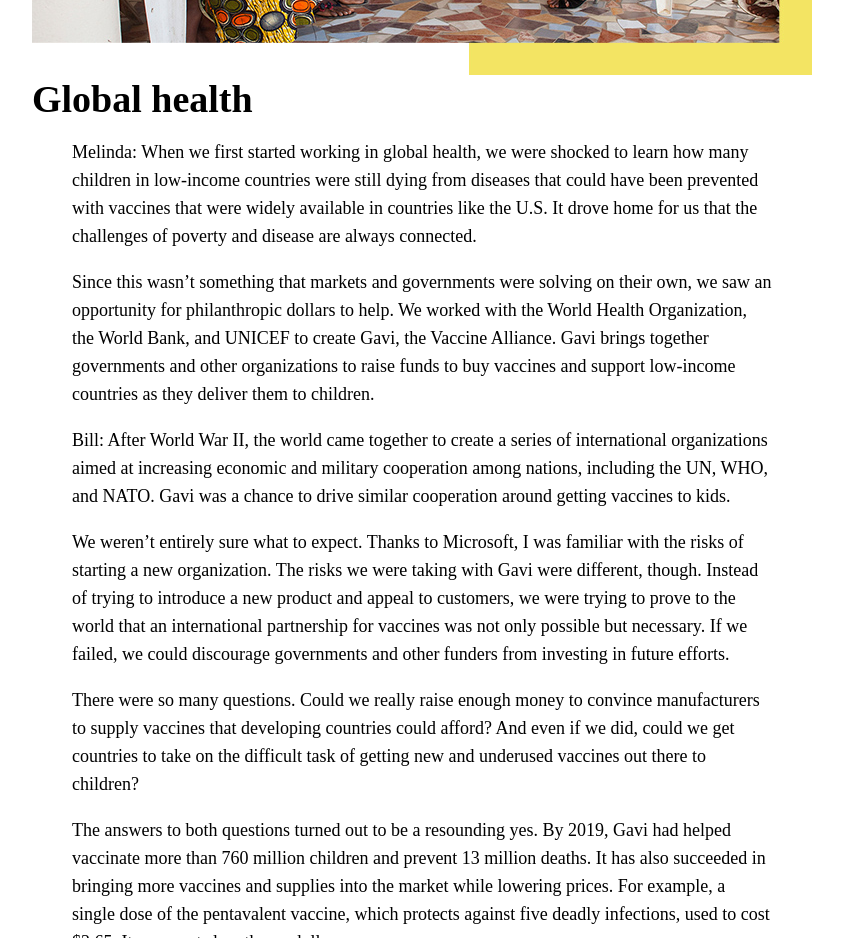
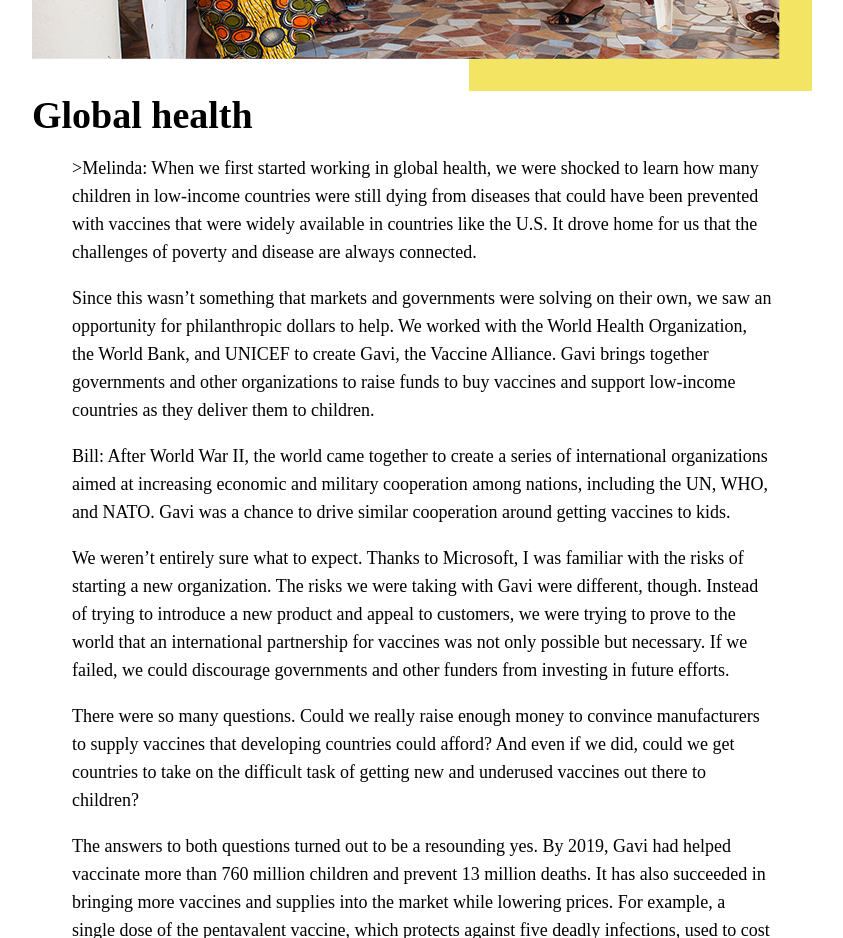
Before and after one commit to MargueriteLts/New-Article, a plain HTML site: page index.html in a window 1280 px wide. Shown: the part 3460-4398 px from the top of the page, without its empty margins (218-1061 px from the left). Drawn offline with Linux system fonts and the light colour scheme; a web font is replaced by a local one.

Commit message:
Update index.html

```diff
--- a/index.html
+++ b/index.html
@@ -11,7 +11,7 @@
     <div class="Article_top">
       <h1>Why we swing for the fences</h1>
       <img src="images/fondation.jpg" alt="">
-    </div>
+    </div>s
     <div class="Article">
       <h2>Reflecting on the first two decades of our foundation</h2>
       <p>When we started our foundation 20 years ago, the world was, in many ways, very different from the one we live in now. It was before 9/11, before the Great Recession, and before the rise of social media.</p>
@@ -33,7 +33,7 @@
         <p>Some of the very first investments we made as philanthropists were aimed at correcting inequities in global health. So, we’ll begin this letter there, too.</p>
         <img src="images/img2.jpg" alt="">
       <h3>Global health</h3>
-      <p><strong>Melinda:</strong> When we first started working in global health, we were shocked to learn how many children in low-income countries were still dying from diseases that could have been prevented with vaccines that were widely available in countries like the U.S. It drove home for us that the challenges of poverty and disease are always connected.</p>
+      <p>>Melinda: When we first started working in global health, we were shocked to learn how many children in low-income countries were still dying from diseases that could have been prevented with vaccines that were widely available in countries like the U.S. It drove home for us that the challenges of poverty and disease are always connected.</p>
       <p>Since this wasn’t something that markets and governments were solving on their own, we saw an opportunity for philanthropic dollars to help. We worked with the World Health Organization, the World Bank, and UNICEF to create Gavi, the Vaccine Alliance. Gavi brings together governments and other organizations to raise funds to buy vaccines and support low-income countries as they deliver them to children.</p>
       <p>Bill: After World War II, the world came together to create a series of international organizations aimed at increasing economic and military cooperation among nations, including the UN, WHO, and NATO. Gavi was a chance to drive similar cooperation around getting vaccines to kids.</p>
       <p>We weren’t entirely sure what to expect. Thanks to Microsoft, I was familiar with the risks of starting a new organization. The risks we were taking with Gavi were different, though. Instead of trying to introduce a new product and appeal to customers, we were trying to prove to the world that an international partnership for vaccines was not only possible but necessary. If we failed, we could discourage governments and other funders from investing in future efforts.</p>
```
